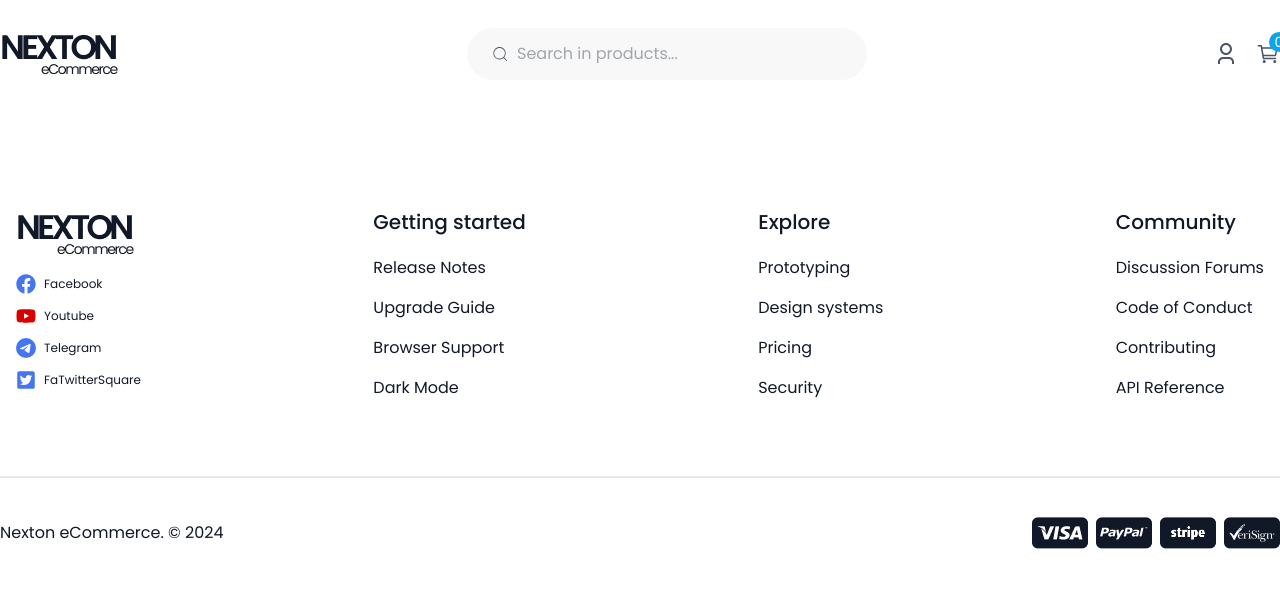
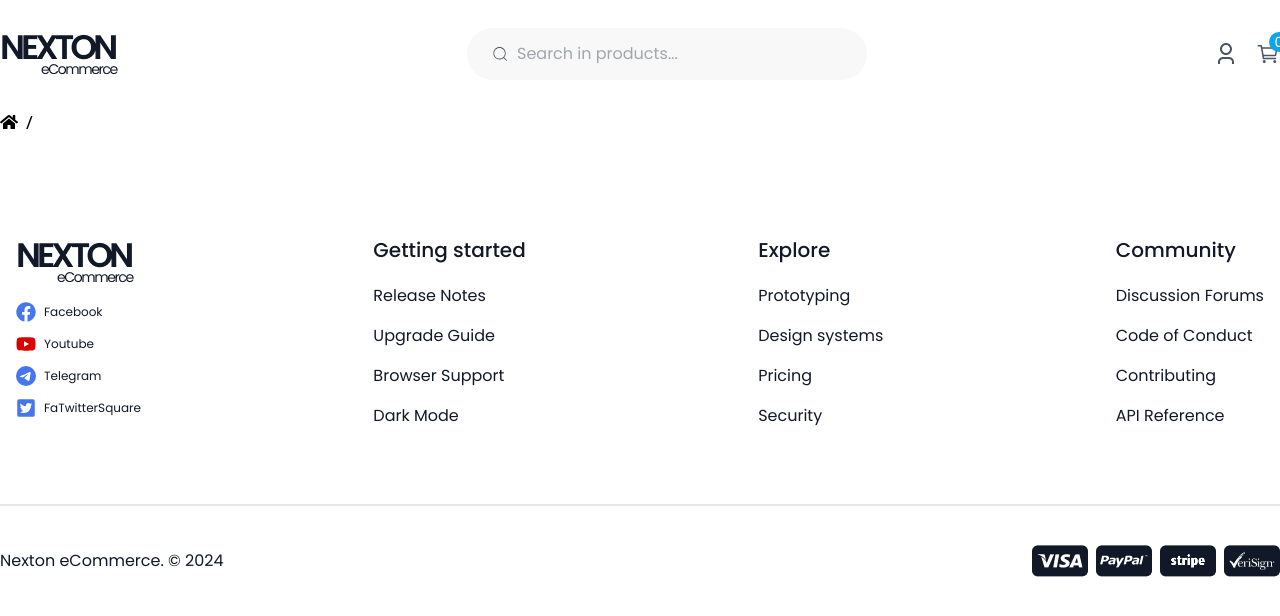
Before and after one commit to mahirTheCoder/Nexton-E-commerce, a React (Vite) app: page /AllProducts in a window 1280 px wide. Shown: the top 616 px of the page. Built offline with nearby package versions, Linux system fonts and the light colour scheme; no server answers.

Commit message:
use location add

```diff
--- a/src/Components/AllProducts.jsx
+++ b/src/Components/AllProducts.jsx
@@ -8,9 +8,15 @@ const AllProducts = () => {
     .then((res) => console.log(res))
     .catch((err) => console.log(err));
 
-  return <>
- <BredCrums/>
-  </>;
+  return (
+    <>
+      <section id="AllProdsucts">
+        <div className="container">
+          <BredCrums />
+        </div>
+      </section>
+    </>
+  );
 };
 
 export default AllProducts;
--- a/src/Components/BredCrums.jsx
+++ b/src/Components/BredCrums.jsx
@@ -1,11 +1,18 @@
-import React from 'react'
+import React from "react";
+import { FaHome } from "react-icons/fa";
+import { Link, useLocation } from "react-router";
 
 const BredCrums = () => {
+const myLocation = useLocation()
+console.log(myLocation);
+
   return (
     <>
+      <div className="bredcrums">
+        <Link className="text-lg  font-normal flex items-center gap-2 " to={"/"}><FaHome /> /</Link>
+      </div>
+    </>
+  );
+};
 
-    </>
-  )
-}
-
-export default BredCrums
+export default BredCrums;
```
